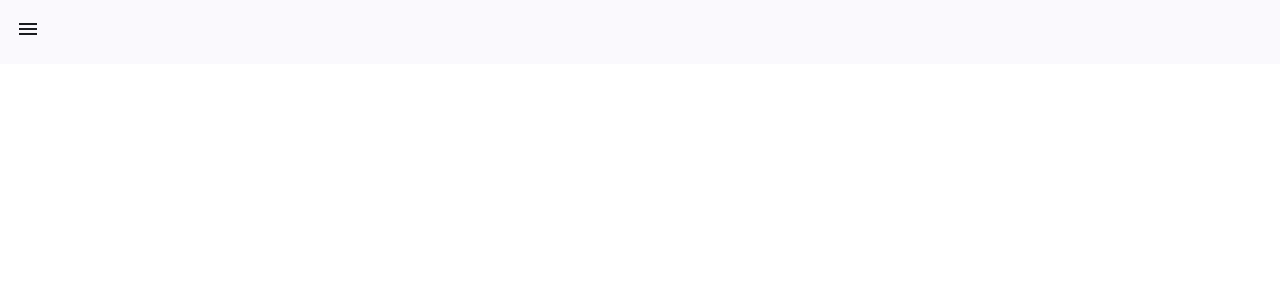
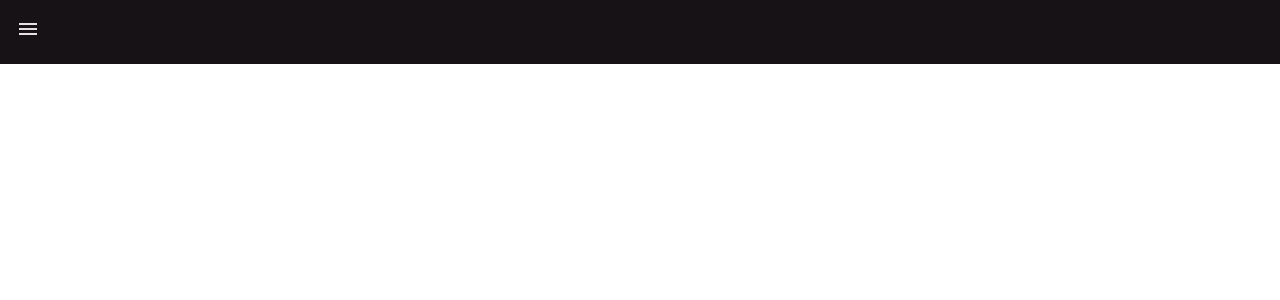
Before and after one commit to isaacrdmc/Frontend-Angular-Tutorial, an Angular app: page / in a window 1280 px wide. Shown: the top 300 px of the page. Built offline with nearby package versions, Linux system fonts and the light colour scheme.

Commit message:
Cambios en el diseño

```diff
--- a/angular.json
+++ b/angular.json
@@ -27,8 +27,8 @@
               }
             ],
             "styles": [
-              "@angular/material/prebuilt-themes/azure-blue.css",
-              "src/styles.css"
+              "src/styles.css",
+              "node_modules/@angular/material/prebuilt-themes/magenta-violet.css"
             ],
             "scripts": [],
             "server": "src/main.server.ts",
--- a/src/styles.css
+++ b/src/styles.css
@@ -4,3 +4,6 @@
 
 /* html, body { height: 100%; }
 body { margin: 0; font-family: Roboto, "Helvetica Neue", sans-serif; } */
+
+html, body { height: 100%; }
+body { margin: 0; font-family: Roboto, "Helvetica Neue", sans-serif; }
```
Also changed, not shown: package.json (line endings or trailing spaces).
